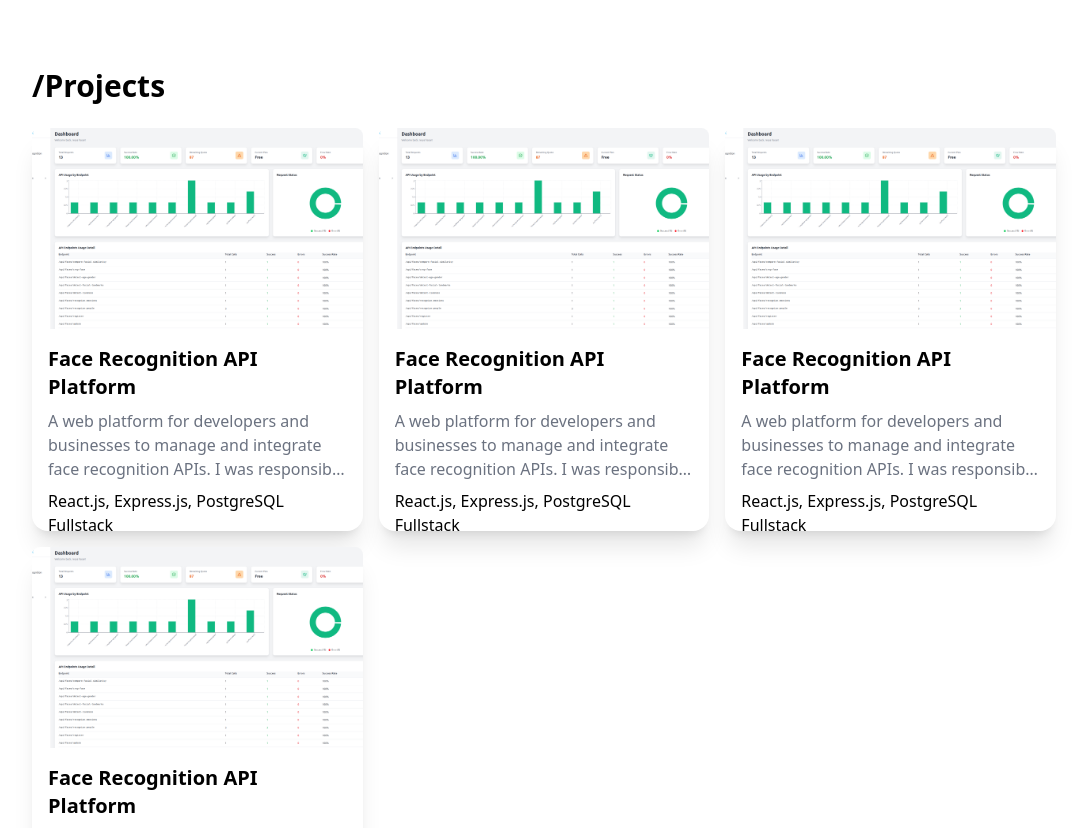
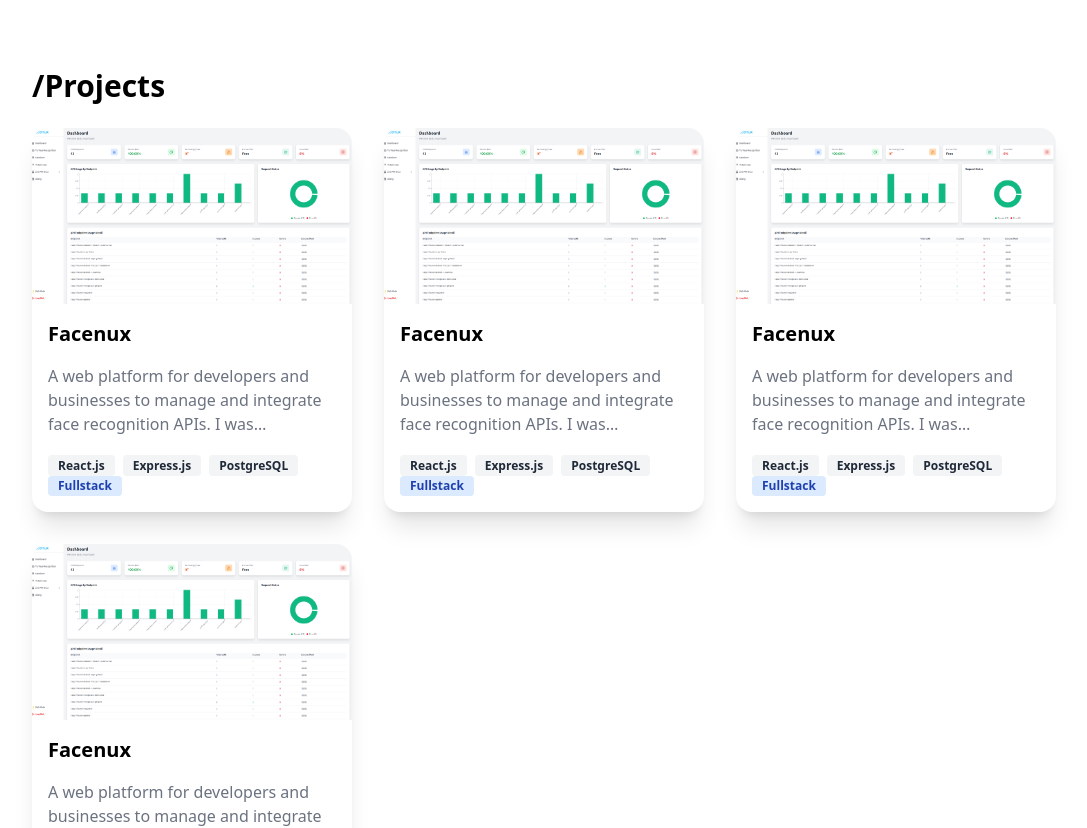
Before and after one commit to Resya-Hasan/portofolio, a React (Vite) app: page / in a window 1280 px wide. Shown: the part 780-1608 px from the top of the page, without its empty margins (96-1183 px from the left). Built offline with nearby package versions, Linux system fonts and the light colour scheme.

Commit message:
create modal project detail

```diff
--- a/src/components/Card.tsx
+++ b/src/components/Card.tsx
@@ -1,22 +1,161 @@
-import dashboardFacenuxImg from "../assets/images/projects/facenux/dashboard.png"
-
+import { useState } from "react";
+import dashboardFacenuxImg from "../assets/images/projects/facenux/dashboard.png";
 
 const Card = () => {
+    const [isOpen, setIsOpen] = useState(false);
+
     return (
-        <div className="w-full h-auto bg-card rounded-2xl shadow-xl">
-            <img src={dashboardFacenuxImg} alt="Project" className="w-full h-1/2 object-cover rounded-t-lg" />
-            <div className="p-4 flex flex-col gap-2 justify-between">
-                <h2 className="text-xl font-bold">Face Recognition API Platform</h2>
-                <p className="text-gray-500 line-clamp-3">A web platform for developers and businesses to manage and integrate face recognition APIs. I was responsible for developing the frontend and backend of the API portal, building the user interface, API management functionality, and backend services for handling application data and requests.
+        <>
+            {/* Card */}
+            <div
+                onClick={() => setIsOpen(true)}
+                className="w-full h-auto bg-card rounded-2xl shadow-xl cursor-pointer hover:shadow-2xl hover:scale-105 transition-all duration-300 ease-in-out"
+            >
+                <img
+                    src={dashboardFacenuxImg}
+                    alt="Project"
+                    className="w-full h-44 object-cover object-top rounded-t-2xl"
+                />
 
-                    The portal connects to a separate face recognition API developed by another team, supporting capabilities such as age and gender prediction, emotion recognition, facial landmarks, and liveness verification.</p>
-                <div className="flex flex-wrap justify-between">
-                    <span>React.js, Express.js, PostgreSQL</span>
-                    <span>Fullstack</span>
+                <div className="p-4 flex flex-col gap-4">
+
+                    <h2 className="text-xl font-bold">
+                        Facenux
+                    </h2>
+
+                    <p className="text-gray-500 line-clamp-3">
+                        A web platform for developers and businesses to manage
+                        and integrate face recognition APIs. I was responsible
+                        for developing the frontend and backend of the API
+                        portal, building the user interface, API management
+                        functionality, and backend services for handling
+                        application data and requests.
+
+                        The portal connects to a separate face recognition API
+                        developed by another team, supporting capabilities such
+                        as age and gender prediction, emotion recognition,
+                        facial landmarks, and liveness verification.
+                    </p>
+
+                    <div className="flex flex-wrap justify-between items-center">
+
+                        <div>
+                            <span className="bg-gray-100 text-gray-800 text-xs font-semibold mr-2 px-2.5 py-0.5 rounded">
+                                React.js
+                            </span>
+
+                            <span className="bg-gray-100 text-gray-800 text-xs font-semibold mr-2 px-2.5 py-0.5 rounded">
+                                Express.js
+                            </span>
+
+                            <span className="bg-gray-100 text-gray-800 text-xs font-semibold mr-2 px-2.5 py-0.5 rounded">
+                                PostgreSQL
+                            </span>
+                        </div>
+
+                        <span className="bg-blue-100 text-blue-800 text-xs font-semibold mr-2 px-2.5 py-0.5 rounded">
+                            Fullstack
+                        </span>
+
+                    </div>
                 </div>
             </div>
-        </div>
-    )
-}
 
-export default Card
+            {/* Modal */}
+            {isOpen && (
+                <div
+                    className="fixed inset-0 z-50 bg-black/50 flex items-center justify-center p-4"
+                    onClick={() => setIsOpen(false)}
+                >
+                    <div
+                        className="w-full max-w-3xl max-h-[90vh] overflow-y-auto bg-white rounded-2xl"
+                        onClick={(e) => e.stopPropagation()}
+                    >
+
+                        {/* Modal Header */}
+                        <div className="flex items-center justify-between p-6 border-b">
+                            <h2 className="text-2xl font-bold">
+                                Facenux
+                            </h2>
+
+                            <button
+                                onClick={() => setIsOpen(false)}
+                                className="text-2xl"
+                            >
+                                &times;
+                            </button>
+                        </div>
+
+                        {/* Modal Content */}
+                        <div className="p-6 flex flex-col gap-6">
+
+                            <img
+                                src={dashboardFacenuxImg}
+                                alt="Facenux Dashboard"
+                                className="w-full rounded-xl"
+                            />
+
+                            <div>
+                                <h3 className="text-lg font-bold mb-2">
+                                    About the Project
+                                </h3>
+
+                                <p className="text-gray-600 leading-relaxed">
+                                    A web platform for developers and businesses
+                                    to manage and integrate face recognition
+                                    APIs.
+                                </p>
+                            </div>
+
+                            <div>
+                                <h3 className="text-lg font-bold mb-2">
+                                    My Role
+                                </h3>
+
+                                <p className="text-gray-600">
+                                    Fullstack Developer
+                                </p>
+                            </div>
+
+                            <div>
+                                <h3 className="text-lg font-bold mb-2">
+                                    Technologies
+                                </h3>
+
+                                <div className="flex flex-wrap gap-2">
+                                    <span>React.js</span>
+                                    <span>Express.js</span>
+                                    <span>PostgreSQL</span>
+                                </div>
+                            </div>
+
+                            {/* Actions */}
+                            <div className="flex gap-3">
+                                <a
+                                    href="#"
+                                    target="_blank"
+                                    rel="noopener noreferrer"
+                                    className="px-4 py-2 bg-black text-white rounded-lg"
+                                >
+                                    Live Demo
+                                </a>
+
+                                <a
+                                    href="#"
+                                    target="_blank"
+                                    rel="noopener noreferrer"
+                                    className="px-4 py-2 bg-gray-200 rounded-lg"
+                                >
+                                    GitHub
+                                </a>
+                            </div>
+
+                        </div>
+                    </div>
+                </div>
+            )}
+        </>
+    );
+};
+
+export default Card;
--- a/src/sections/Projects.tsx
+++ b/src/sections/Projects.tsx
@@ -4,7 +4,7 @@ const Projects = () => {
     return (
         <section className="min-h-[100svh] px-5 pt-12 xl:px-32 2xl:px-96">
             <h1 className="text-2xl md:text-3xl lg:text-4xl xl:text-3xl font-bold mb-6">/Projects</h1>
-            <div className="grid grid-cols-1 md:grid-cols-2 lg:grid-cols-3 gap-4">
+            <div className="grid grid-cols-1 md:grid-cols-2 lg:grid-cols-3 gap-8">
                 <Card />
                 <Card />
                 <Card />
```
